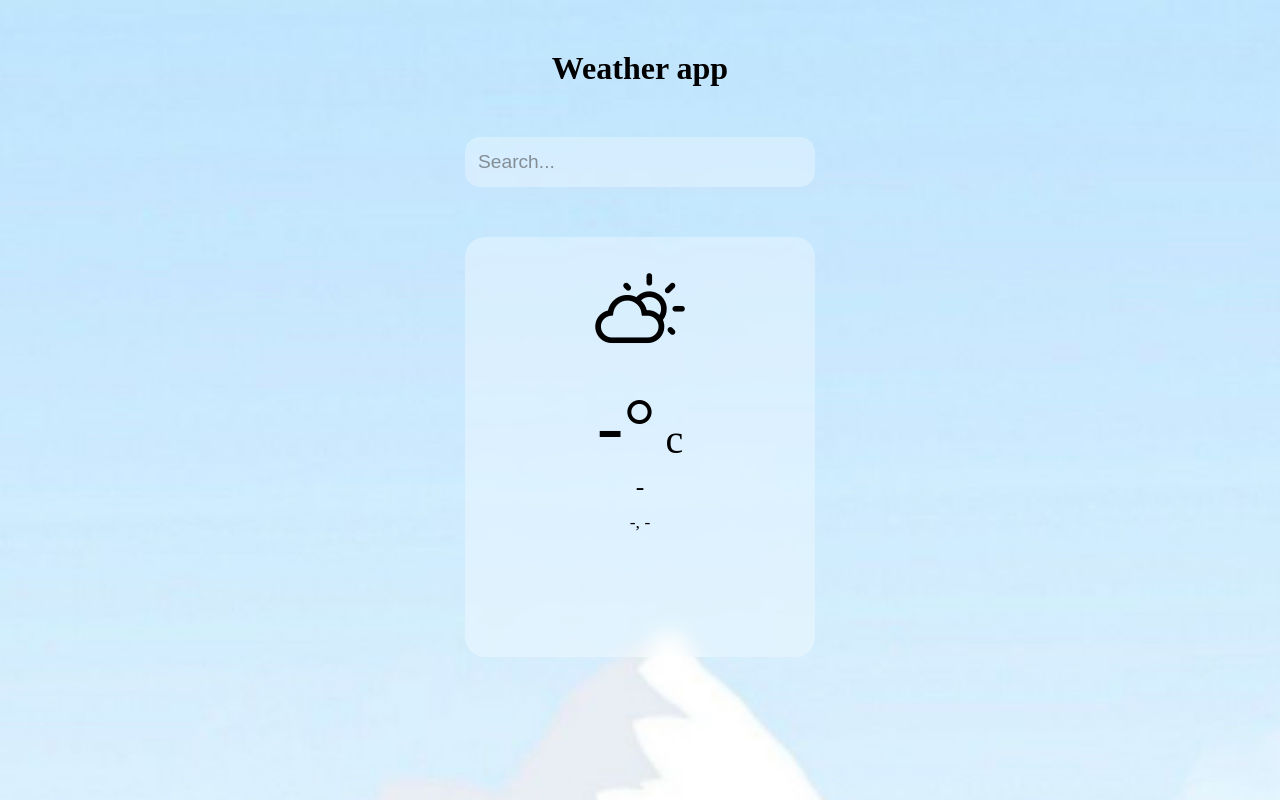
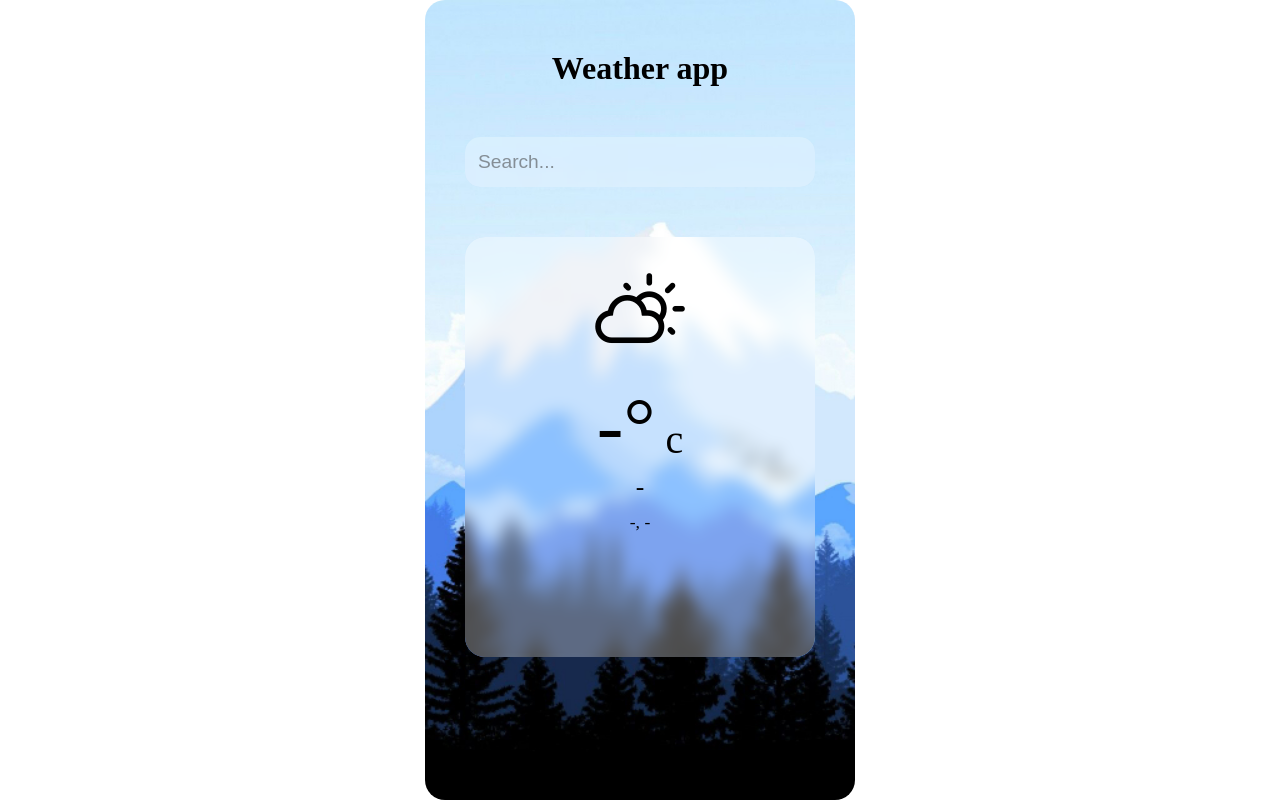
Before and after one commit to Kevinrca/weather-app, a React (Create React App) app: page / in a window 1280 px wide. Built offline with nearby package versions, Linux system fonts and the light colour scheme; no server answers; a web font is replaced by a local one.

Commit message:
Styling the background and the glass effect

```diff
--- a/src/css/App.css
+++ b/src/css/App.css
@@ -3,20 +3,21 @@
     justify-content: flex-start;
     align-items: center;
     flex-direction: column;
-    height: 100vh;
+    height: 800px;
+    width: 430px;
+
+    border-radius: 20px;
 
 
     background: url("../images/cold-bg.jpg");
     background-size: cover;
     background-repeat: no-repeat;
-    background-attachment: fixed;
 
 }
 .warm {
     background: url("../images/warm-bg.jpg");
     background-size: cover;
     background-repeat: no-repeat;
-    background-attachment: fixed;
 }
 
 
@@ -71,7 +72,7 @@
     right: 0;
     top: -25px;
     bottom: 0;
-    box-shadow: inset 0 0 0 3000px rgba(255,255,255,0.3);
+    box-shadow: inset 0 0 0 3000px rgba(255,255,255,0.35);
     filter: blur(8px);
     z-index: -1;
 }
--- a/src/css/index.css
+++ b/src/css/index.css
@@ -5,4 +5,10 @@
 
 body {
   font-family: 'Baloo Tamma 2', cursive;
+  height: 100vh;
+  overflow: hidden;
+
+  display: flex;
+  justify-content: center;
+  align-items: center;
 }
--- a/src/css/weather.css
+++ b/src/css/weather.css
@@ -21,7 +21,10 @@
     background: inherit;
     background-size: cover;
     background-repeat: no-repeat;
-    background-attachment: fixed;
+    background-size: 460px;
+    background-position-x: -18px;
+    background-position-y: -240px;
+
 
     position: absolute;
     width: 400px;
@@ -33,7 +36,7 @@
     bottom: 0;
 
     box-shadow: inset 0 0 0 3000px rgba(255, 255, 255, 0.3);
-    filter: blur(10px);
+    filter: blur(8px);
     z-index: -1;
 }
 
```
